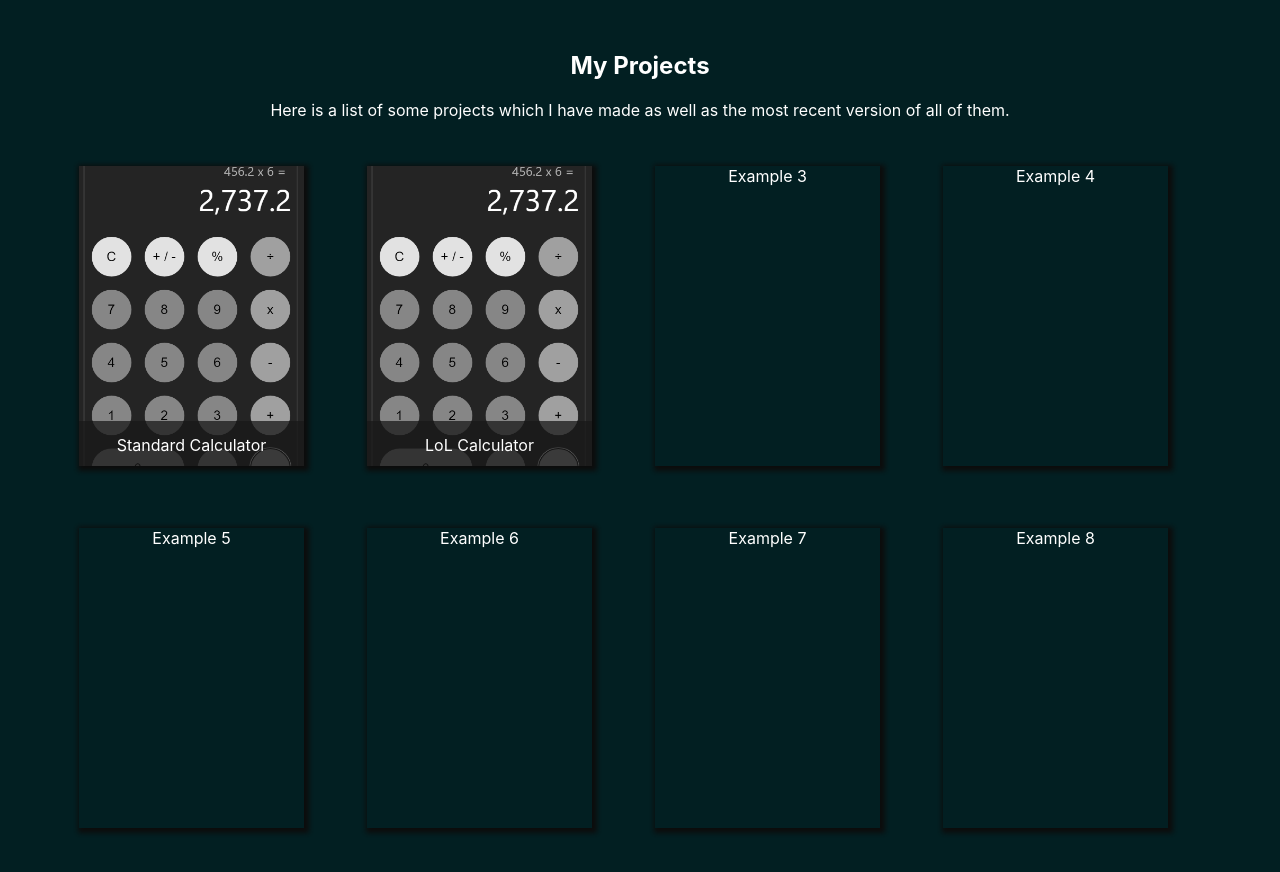
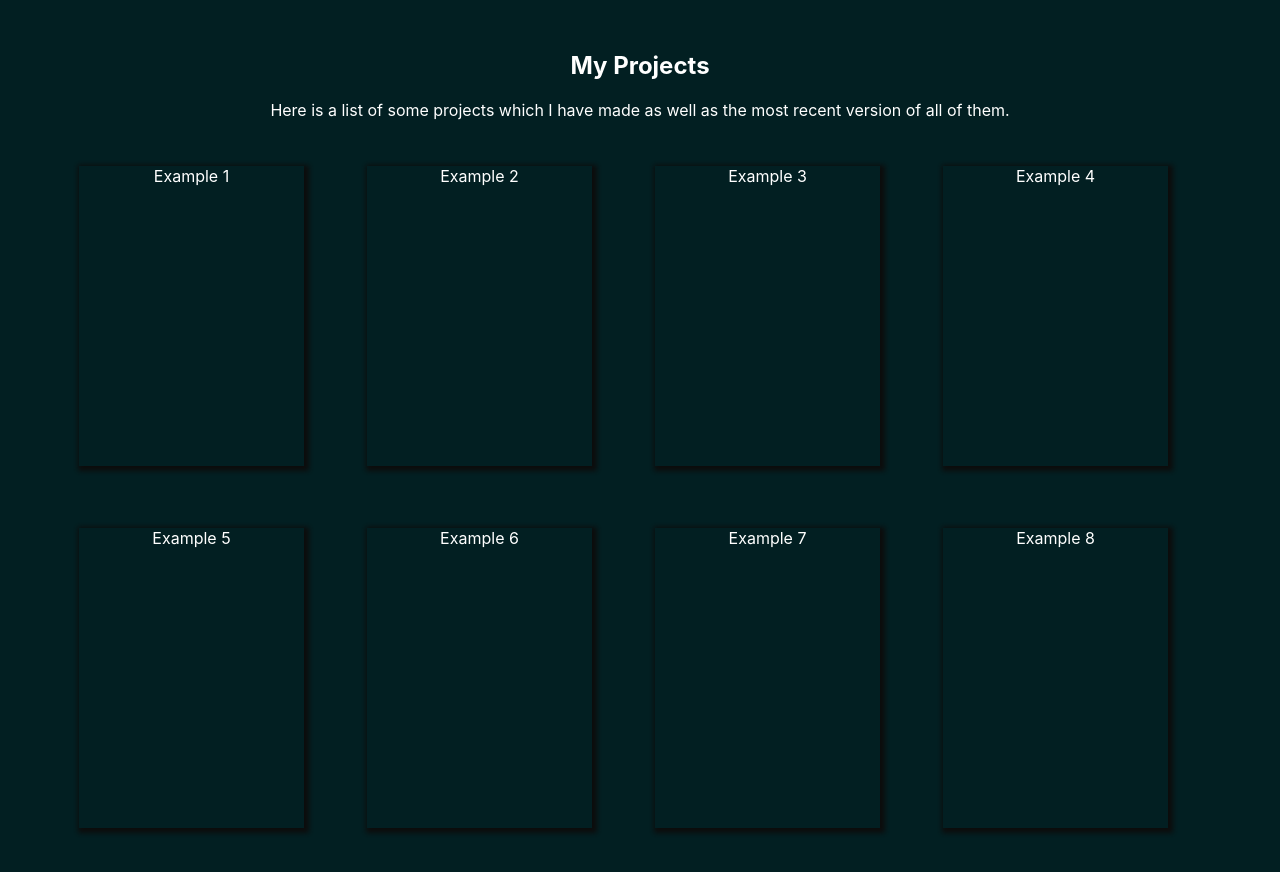
Before and after one commit to Tyler-Knowler/My-Portfolio, a React (Create React App) app: page / in a window 1280 px wide. Shown: the part 1940-2812 px from the top of the page. Built offline with nearby package versions, Linux system fonts and the light colour scheme.

Commit message:
remove projects

```diff
--- a/package.json
+++ b/package.json
@@ -9,7 +9,7 @@
     "@testing-library/user-event": "^13.5.0",
     "react": "^18.2.0",
     "react-dom": "^18.2.0",
-    "react-scripts": "5.0.1",
+    "react-scripts": "^5.0.1",
     "web-vitals": "^2.1.4"
   },
   "scripts": {
--- a/src/components/Projects.js
+++ b/src/components/Projects.js
@@ -12,8 +12,8 @@ return (
         </div>
         <div className="my-projects-boxes-flex">
             <div className='my-projects-boxes'>
-                <div className='project-box'><a href="/calculator"><img src={CalcImage} className='project-image' alt='logo'></img><span className='project-title-span'></span><p className='project-title'>Standard Calculator</p></a></div>
-                <div className='project-box'><a href="/leaguecalc"><img src={CalcImage} className='project-image' alt='logo'></img><span className='project-title-span'></span><p className='project-title'>LoL Calculator</p></a></div>
+                <div className='project-box'>Example 1</div>
+                <div className='project-box'>Example 2</div>
                 <div className='project-box'>Example 3</div>
                 <div className='project-box'>Example 4</div>
                 <div className='project-box'>Example 5</div>
```
Also changed, not shown: 1 other file (tests, documents, lock files or other folders).
